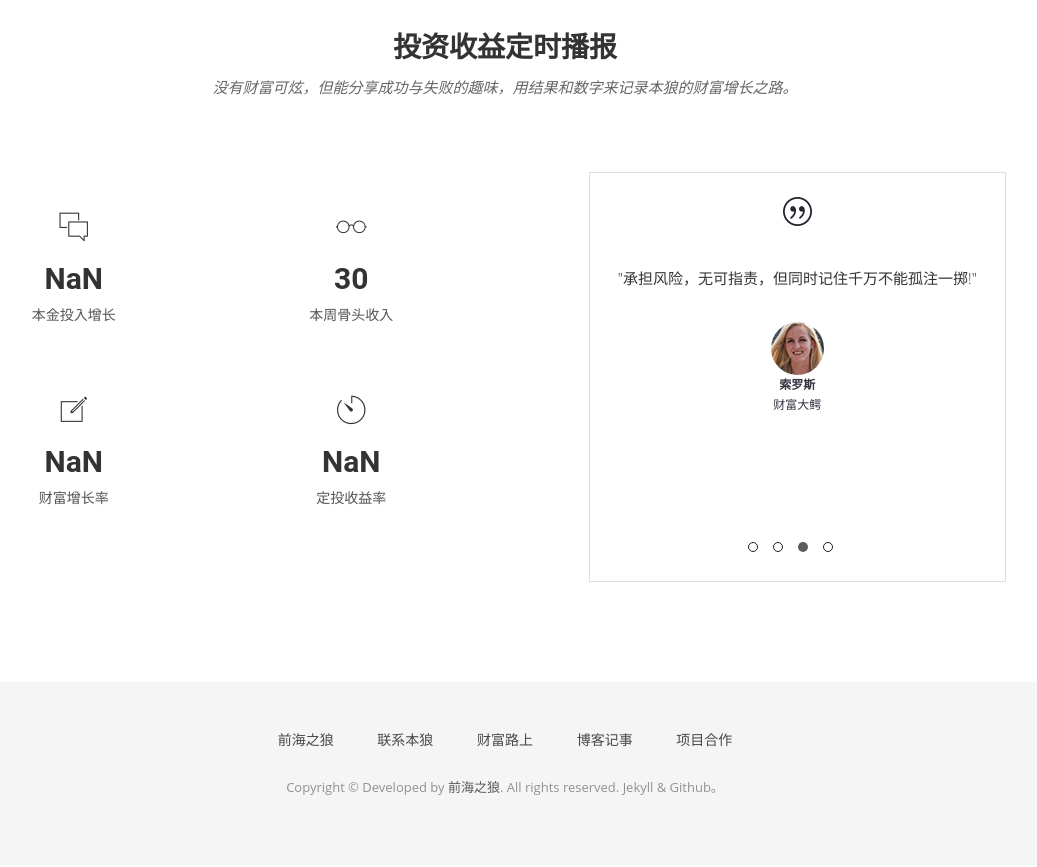
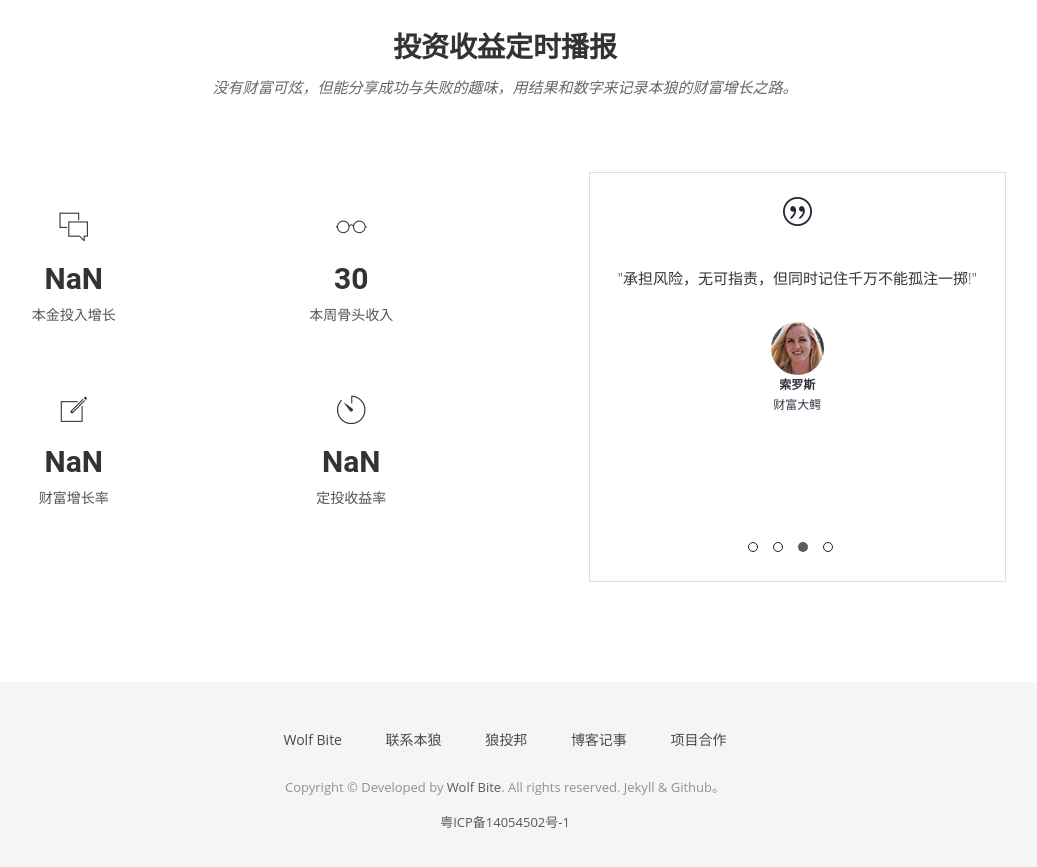
Before and after one commit to lycancn/lycan.github.io, a Jekyll site: the page built from index.html, in a window 1280 px wide and 900 px high, scrolled down 3409 px. Shown: the top 867 px of the window, without its empty margins (135-1172 px from the left). Built offline with Jekyll 4.4.1, drawn with Linux system fonts in a browser that asks for light colours; some web fonts are replaced.

Commit message:
Update footer.html

```diff
--- a/_includes/footer.html
+++ b/_includes/footer.html
@@ -5,14 +5,15 @@
       <div class="col-md-12">
         <div class="footer-manu">
           <ul>
-            <li><a href="#">前海之狼</a></li>
+            <li><a href="#">Wolf Bite</a></li>
             <li><a href="{{ site.baseurl }}/contact">联系本狼</a></li>
-            <li><a href="#">财富路上</a></li>
-            <li><a href="{{ site.baseurl }}/blog">博客记事</a></li>
+            <li><a href="http://www.lycan.cn">狼投邦</a></li>
+            <li><a href="http://www.lycan.cn/blog">博客记事</a></li>
             <li><a href="#">项目合作</a></li>
           </ul>
         </div>
-        <p>Copyright &copy; Developed by <a href="http://lycan.com.cn">前海之狼</a>. All rights reserved. Jekyll & Github。</p>
+        <p>Copyright &copy; Developed by <a href="http://lycan.com.cn">Wolf Bite</a>. All rights reserved. Jekyll & Github。</p>
+		<P> <a href="http://www.miitbeian.gov.cn/">粤ICP备14054502号-1</a> </P>
       </div>
     </div>
   </div>
```
